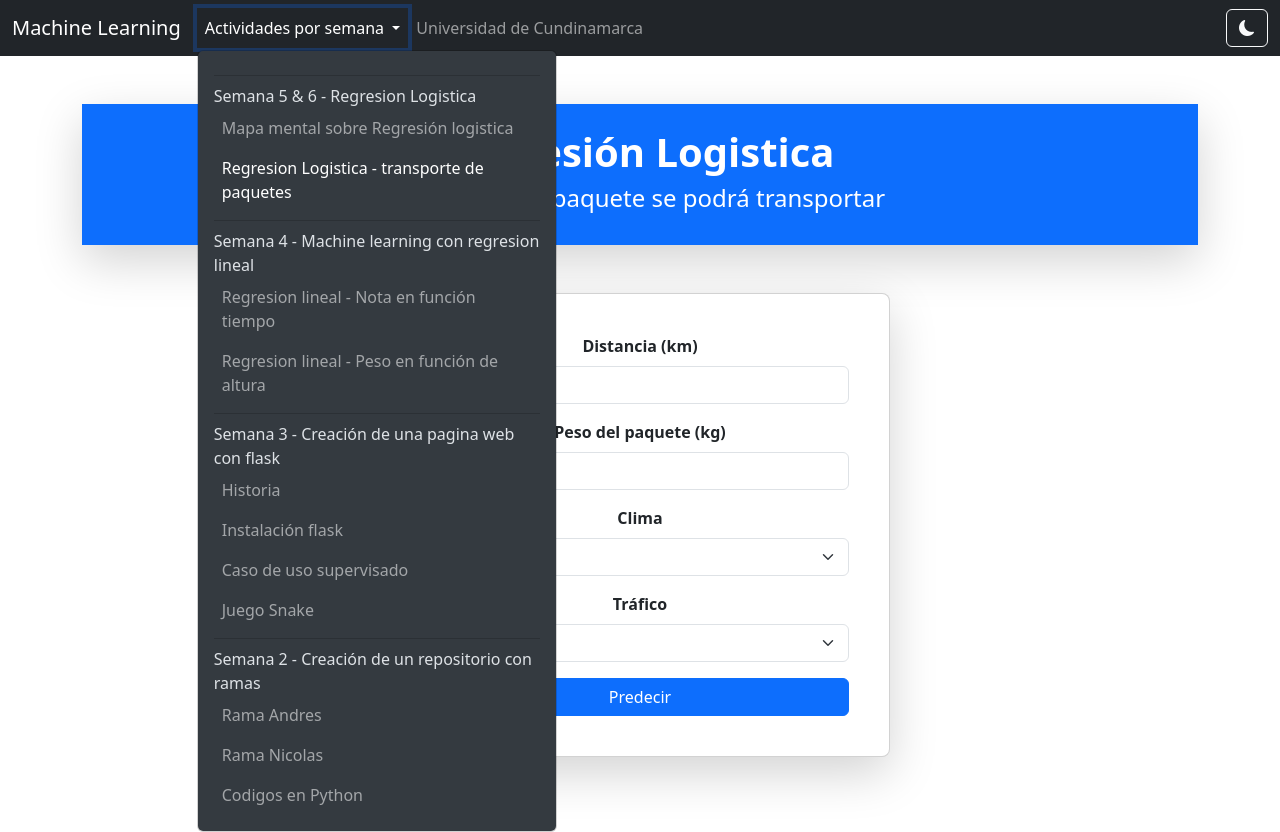
After one commit to JODACHSE/RepoML, a Flask app: page /logistic_regression_case in a window 1280 px wide, after a click on "Actividades por semana". The commit adds this page. Run offline with Flask 3, Linux system fonts and the light colour scheme.

Commit message:
Implement logistic regression model for package transport prediction and update related templates

```diff
--- a/app.py
+++ b/app.py
@@ -4,9 +4,11 @@ Aplicación flask para Machine Learning (conceptos)
 from flask import Flask, render_template, request
 from python.S4 import linear_regression
 from python.S4 import linear_regression_weight_and_height
+from python.S6 import logistic_regression
 
 app = Flask(__name__)
 app.config["DEBUG"] = True
+# pip install -r requirements.txt
 # Usar en terminal: flask --app app run --debug
 
 
@@ -101,12 +103,35 @@ def linear_regression_peso_altura():
                            graph=graph_image)
 
 
-@app.route("/linear_logistic_mind_map")
-def linear_logistic_mind_map():
+@app.route("/logistic_regression_mind_map")
+def logistic_regression_mind_map():
     """
     Página para mostrar mapa mental sobre Regresión logistica
     """
-    return render_template("html/S5/linear_logistic_mind_map.html")
+    return render_template("html/S5/logistic_regression_mind_map.html")
+
+
+@app.route("/logistic_regression_case", methods=["GET", "POST"])
+def logistic_regression_case():
+    """
+    Página para predecir si un paquete se podra transportar
+    """
+    predicted_result = None
+
+    if request.method == "POST":
+        try:
+            distancia = float(request.form.get("distancia"))
+            peso = float(request.form.get("peso"))
+            clima = request.form.get("clima")
+            trafico = request.form.get("trafico")
+
+            predicted_result = logistic_regression.predict_transport(
+                distancia, peso, clima, trafico)
+
+        except (ValueError, TypeError):
+            predicted_result = "Entrada no válida"
+
+    return render_template("html/S6/logistic_regression_case.html", result=predicted_result)
 
 
 if __name__ == "__main__":
--- /dev/null
+++ b/python/S6/logistic_regression.py
@@ -0,0 +1,73 @@
+"""regresion logistica para transporte de paquetes"""
+from sklearn.linear_model import LogisticRegression
+import numpy as np
+
+clima_map = {
+    "soleado": 0,
+    "lluvioso": 1,
+    "nublado": 2,
+    "tormenta": 3
+}
+
+trafico_map = {
+    "bajo": 0,
+    "medio": 1,
+    "alto": 2
+}
+
+
+def predict_transport(distancia, peso, clima, trafico):
+    """
+    Predice si el paquete se podrá transportar en funcion de distancia, peso, clima, trafico
+    """
+    x = np.array([
+        [10, 5, 0, 0],
+        [12, 4, 1, 1],
+        [15, 6, 2, 1],
+        [14, 5, 0, 2],
+        [18, 7, 1, 0],
+        [16, 6, 2, 0],
+        [20, 8, 3, 1],
+        [13, 4, 0, 1],
+        [19, 9, 2, 1],
+        [17, 6, 1, 2],
+        [25, 12, 0, 1],
+        [22, 9, 2, 0],
+        [11, 3, 1, 0],
+        [23, 10, 3, 0],
+        [21, 7, 2, 2],
+
+        [26, 14, 3, 2],
+        [28, 15, 2, 2],
+        [30, 16, 3, 1],
+        [24, 11, 2, 2],
+        [27, 13, 3, 2],
+        [29, 14, 2, 1],
+        [31, 17, 1, 2],
+        [33, 18, 3, 1],
+        [35, 20, 0, 2],
+        [32, 16, 2, 2],
+        [34, 19, 3, 0],
+        [36, 21, 1, 2],
+        [38, 22, 0, 2],
+        [40, 25, 3, 2],
+        [39, 24, 2, 2],
+    ])
+
+    y = [
+        1, 1, 1, 1, 1, 1, 1, 1, 1, 1,
+        1, 1, 1, 1, 1,
+        0, 0, 0, 0, 0, 0, 0, 0, 0, 0,
+        0, 0, 0, 0, 0
+    ]
+
+    model = LogisticRegression(max_iter=200)
+    model.fit(x, y)
+
+    # Codificar clima y trafico
+    clima_code = clima_map.get(clima.lower(), 0)
+    trafico_code = trafico_map.get(trafico.lower(), 0)
+
+    x_new = np.array([[distancia, peso, clima_code, trafico_code]])
+    pred = model.predict(x_new)
+    return int(pred[0])
--- a/static/js/base.js
+++ b/static/js/base.js
@@ -9,3 +9,22 @@ window.onload = () => {
     }
   }
 }
+
+document.addEventListener('DOMContentLoaded', () => {
+  const themeToggle = document.getElementById('themeToggle');
+  const themeIcon = document.getElementById('themeIcon');
+  const currentTheme = localStorage.getItem('theme') || 'light';
+
+  const applyTheme = (theme) => {
+    document.documentElement.setAttribute('data-bs-theme', theme);
+    themeIcon.className = theme === 'dark' ? 'bi bi-sun-fill' : 'bi bi-moon-fill';
+  };
+
+  applyTheme(currentTheme);
+
+  themeToggle.addEventListener('click', () => {
+    const newTheme = document.documentElement.getAttribute('data-bs-theme') === 'dark' ? 'light' : 'dark';
+    applyTheme(newTheme);
+    localStorage.setItem('theme', newTheme);
+  });
+});
--- a/templates/html/S3/CasoUsoMLSupervisado.html
+++ b/templates/html/S3/CasoUsoMLSupervisado.html
@@ -35,7 +35,7 @@
                     <div class="text-center">
                         <img src="{{ url_for('static', filename='Aprendizaje-supervisado.png') }}"
                             alt="Machine Learning Supervisado." class="img-fluid rounded shadow">
-                        <a class="text-dark text-decoration-none text-white"
+                        <a class="text-decoration-none text-white"
                             href="https://decidesoluciones.es/tipos-de-aprendizaje-algoritmos-machine-learning/#:~:text=de%20estos%20modelos.-,Aprendizaje%20supervisado,-Se%20puede%20utilizar">Aprendizaje
                             supervisado</a>
                     </div>
@@ -55,7 +55,7 @@
                     <div class="text-center">
                         <img src="{{ url_for('static', filename='machine-learning-vs-modelo-tradicional.png') }}"
                             alt="Detección de Fraude" class="img-fluid rounded shadow">
-                        <a class="text-dark text-decoration-none text-white"
+                        <a class="text-decoration-none text-white"
                             href="https://stripe.com/es/resources/more/how-machine-learning-works-for-payment-fraud-detection-and-prevention#como-se-usa-el-emmachine-learningem-para-prevenir-y-detectar-el-fraude">
                             Modelo tradicional Vs. Machine learning</a>
                     </div>
--- /dev/null
+++ b/templates/html/S6/logistic_regression_case.html
@@ -0,0 +1,60 @@
+{% extends "html/templates/base.html" %}
+
+{% block title %}Regresión Logistica: Transporte de paquetes{% endblock %}
+
+{% block head_adds %}
+<link rel="shortcut icon" href="{{ url_for('static', filename='/machine-learning-favicon.ico') }}">
+{% endblock %}
+
+{% block content %}
+
+<header class="text-center bg-primary text-white p-4 shadow-lg">
+    <h1 class="fw-bold">Regresión Logistica</h1>
+    <h2 class="fs-4">Calcular si un paquete se podrá transportar</h2>
+</header>
+
+<div class="container mt-5 d-flex justify-content-center">
+    <div class="card shadow-lg p-4 rounded-3" style="max-width: 500px; width: 100%;">
+        <div class="card-body">
+            <form method="post">
+                <div class="mb-3">
+                    <label class="form-label fw-bold">Distancia (km)</label>
+                    <input type="number" name="distancia" class="form-control" required step="0.1">
+                </div>
+                <div class="mb-3">
+                    <label class="form-label fw-bold">Peso del paquete (kg)</label>
+                    <input type="number" name="peso" class="form-control" required step="0.1">
+                </div>
+                <div class="mb-3">
+                    <label class="form-label fw-bold">Clima</label>
+                    <select name="clima" class="form-select" required>
+                        <option value="soleado">Soleado</option>
+                        <option value="lluvioso">Lluvioso</option>
+                        <option value="nublado">Nublado</option>
+                        <option value="tormenta">Tormenta</option>
+
+                    </select>
+                </div>
+                <div class="mb-3">
+                    <label class="form-label fw-bold">Tráfico</label>
+                    <select name="trafico" class="form-select" required>
+                        <option value="bajo">Bajo</option>
+                        <option value="medio">Medio</option>
+                        <option value="alto">Alto</option>
+
+                    </select>
+                </div>
+                <button type="submit" class="btn btn-primary w-100">Predecir</button>
+            </form>
+
+            {% if result is not none %}
+            <div class="alert alert-info text-center mt-4 fw-bold">
+                ¿Se puede transportar el paquete?:
+                <br>
+                <span class="fs-4">{{ 'Sí' if result == 1 else 'No' }}</span>
+            </div>
+            {% endif %}
+        </div>
+    </div>
+</div>
+{% endblock %}
--- a/templates/html/templates/base.html
+++ b/templates/html/templates/base.html
@@ -7,14 +7,32 @@
 
   <title>{% block title %}{% endblock %}</title>
 
-  <link href="https://cdn.jsdelivr.net/npm/bootstrap@5.0.2/dist/css/bootstrap.min.css" rel="stylesheet"
-    integrity="sha384-EVSTQN3/azprG1Anm3QDgpJLIm9Nao0Yz1ztcQTwFspd3yD65VohhpuuCOmLASjC" crossorigin="anonymous">
+  <!-- Bootstrap CSS -->
+  <link href="https://cdn.jsdelivr.net/npm/bootstrap@5.3.3/dist/css/bootstrap.min.css" rel="stylesheet"
+    integrity="sha384-QWTKZyjpPEjISv5WaRU9OFeRpok6YctnYmDr5pNlyT2bRjXh0JMhjY6hW+ALEwIH" crossorigin="anonymous">
 
-  <script src="{{ url_for('static', filename='js/base.js') }}"></script>
+  <!-- Bootstrap Icons -->
+  <link href="https://cdn.jsdelivr.net/npm/bootstrap-icons@1.10.5/font/bootstrap-icons.css" rel="stylesheet">
+
+
   {% block head_adds %}{% endblock %}
 </head>
 
 <body>
+  <style>
+    .dropdown-menu {
+      min-width: 360px;
+      max-width: 100%;
+      padding: 1rem;
+      word-wrap: break-word;
+    }
+
+    .dropdown-menu a.nav-link {
+      white-space: normal;
+      font-size: 1rem;
+    }
+  </style>
+
   <header>
     <nav class="navbar navbar-expand-lg navbar-dark bg-dark">
       <div class="container-fluid">
@@ -33,11 +51,14 @@
               </a>
               <ul class="dropdown-menu dropdown-menu-dark px-3" aria-labelledby="navbarDropdownMenuLink">
                 <li>
-                  <hr class="dropdown-divider">Semana 5 - Regresion Logistica
+                  <hr class="dropdown-divider">Semana 5 & 6 - Regresion Logistica
                 </li>
-                <li><a class="nav-link" href="{{ url_for('linear_logistic_mind_map') }}">Mapa mental sobre Regresiuón
-                    logistica</a></li>
-
+                <li><a class="nav-link" href="{{ url_for('logistic_regression_mind_map') }}">Mapa mental sobre
+                    Regresión logistica</a>
+                </li>
+                <li><a class="nav-link" href="{{ url_for('logistic_regression_case') }}">Regresion Logistica -
+                    transporte de paquetes</a></li>
+                <li>
                 <li>
                   <hr class="dropdown-divider">Semana 4 - Machine learning con regresion lineal
                 </li>
@@ -69,8 +90,11 @@
                 de Cundinamarca</a>
             </li>
           </ul>
+
+          <button id="themeToggle" class="btn btn-outline-light ms-auto" title="Cambiar modo">
+            <i id="themeIcon" class="bi bi-moon-fill"></i>
+          </button>
         </div>
-      </div>
     </nav>
   </header>
 
@@ -83,11 +107,12 @@
   </footer>
 
   {% block final_scripts %}
-  <script src="https://cdn.jsdelivr.net/npm/@popperjs/core@2.9.2/dist/umd/popper.min.js"
-    integrity="sha384-IQsoLXl5PILFhosVNubq5LC7Qb9DXgDA9i+tQ8Zj3iwWAwPtgFTxbJ8NT4GN1R8p"
+  <script src="{{ url_for('static', filename='js/base.js') }}"></script>
+  <script src="https://cdn.jsdelivr.net/npm/@popperjs/core@2.11.8/dist/umd/popper.min.js"
+    integrity="sha384-I7E8VVD/ismYTF4hNIPjVp/Zjvgyol6VFvRkX/vR+Vc4jQkC+hVqc2pM8ODewa9r"
     crossorigin="anonymous"></script>
-  <script src="https://cdn.jsdelivr.net/npm/bootstrap@5.0.2/dist/js/bootstrap.min.js"
-    integrity="sha384-cVKIPhGWiC2Al4u+LWgxfKTRIcfu0JTxR+EQDz/bgldoEyl4H0zUF0QKbrJ0EcQF"
+  <script src="https://cdn.jsdelivr.net/npm/bootstrap@5.3.3/dist/js/bootstrap.min.js"
+    integrity="sha384-0pUGZvbkm6XF6gxjEnlmuGrJXVbNuzT9qBBavbLwCsOGabYfZo0T0to5eqruptLy"
     crossorigin="anonymous"></script>
   {% endblock %}
 </body>
```
Also changed, not shown: python/S4/linear_regression_weight_and_height.py (+63 -57 lines), templates/html/S5/linear_logistic_mind_map.html (deleted, +0 -20 lines), templates/html/S5/logistic_regression_mind_map.html (added, +23 -0 lines).
